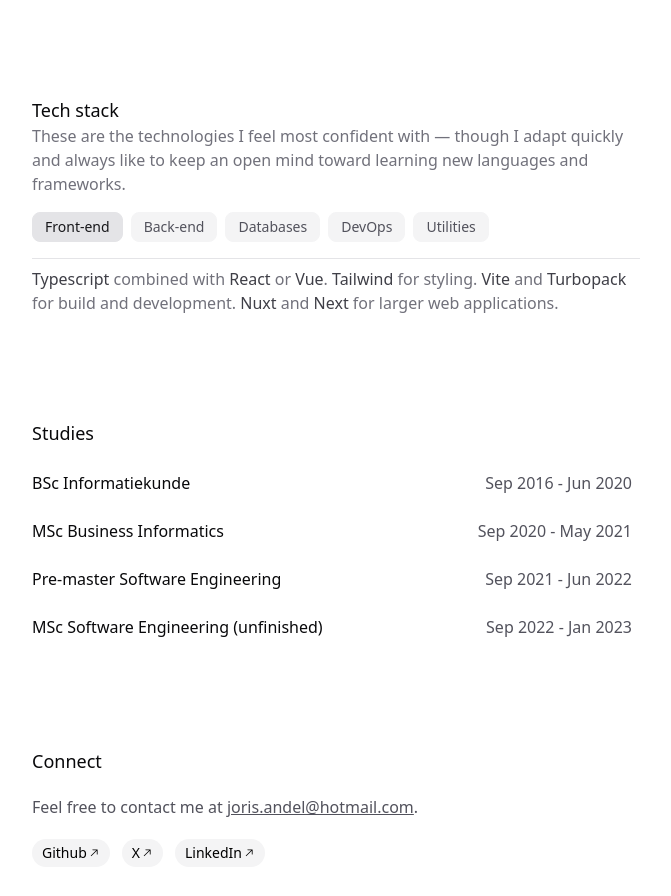
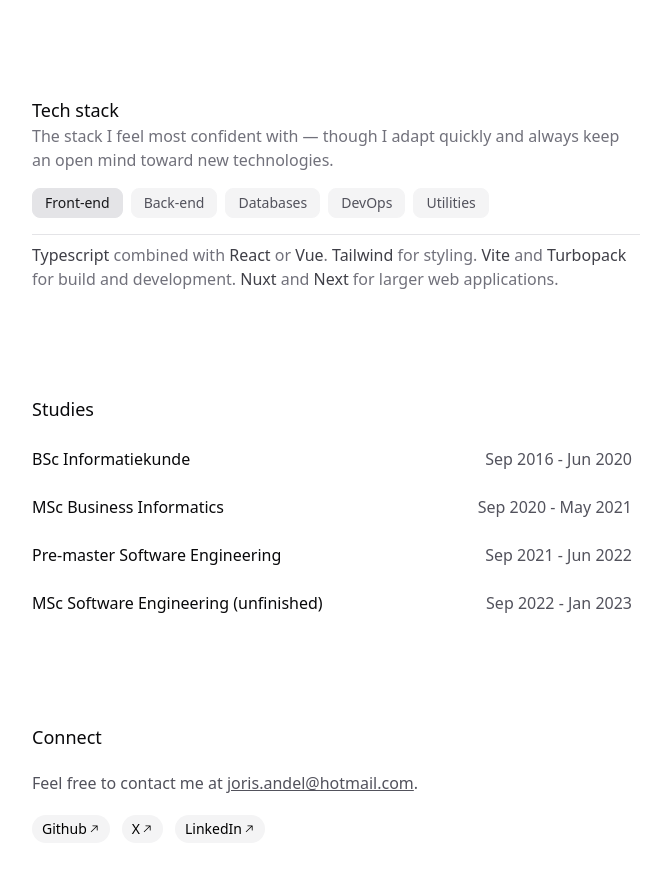
Before and after one commit to jorisvanandel/personal-website, a Next.js app: page / in a window 1280 px wide. Shown: the part 1254-2150 px from the top of the page, without its empty margins (304-975 px from the left). Built offline with nearby package versions, Linux system fonts and the light colour scheme.

Commit message:
refactor: shorter sentence

```diff
--- a/src/app/page.tsx
+++ b/src/app/page.tsx
@@ -237,9 +237,8 @@
                 transition={DEFAULT_SECTION_TRANSITION}
             >
                 <h3 className="text-lg font-medium">Tech stack</h3>
-                <p className="text-zinc-500 dark:text-zinc-400">These are the technologies I feel most confident with —
-                    though I adapt quickly and always like to keep an open mind toward learning new languages and
-                    frameworks.</p>
+                <p className="text-zinc-500 dark:text-zinc-400">The stack I feel most confident with —
+                    though I adapt quickly and always keep an open mind toward new technologies.</p>
                 <div className="mt-4">
                     <div className='mb-4 flex space-x-2 overflow-y-scroll'>
                         {technologies.map((item, index) => (
```
